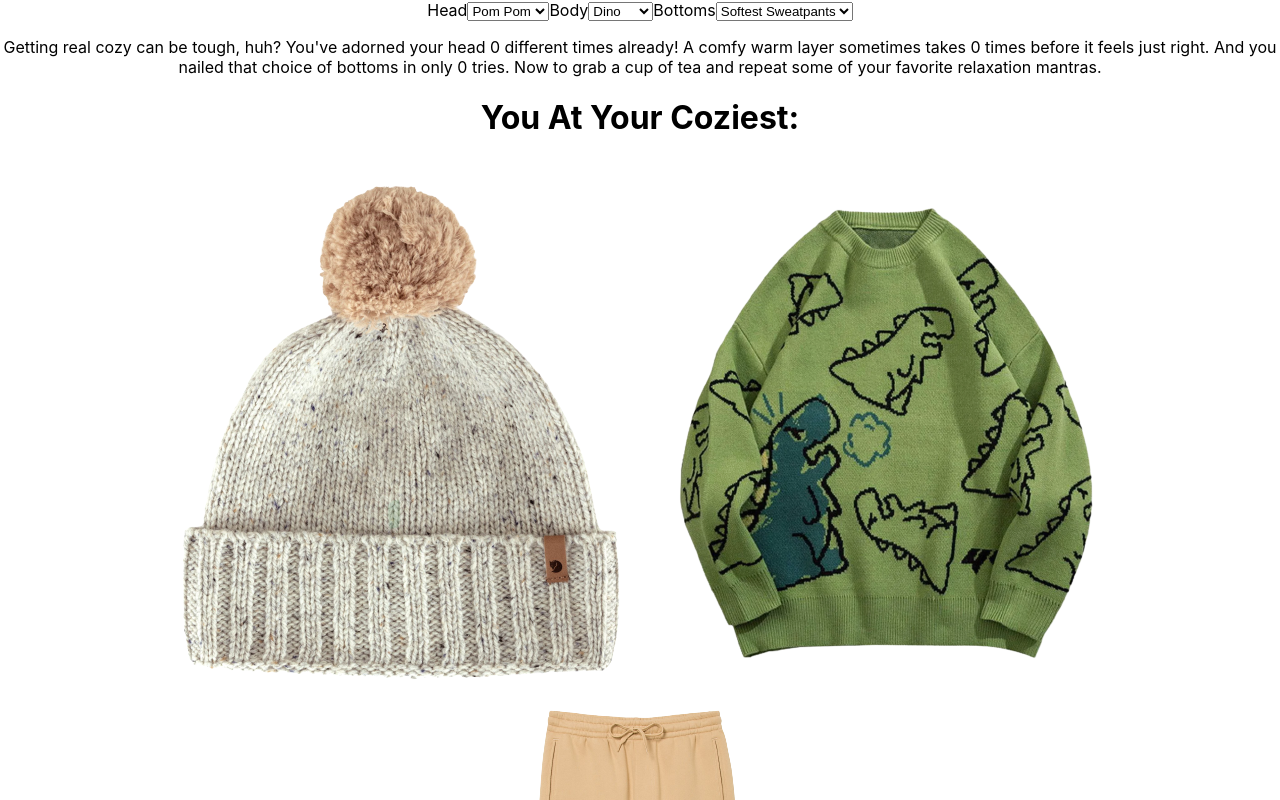
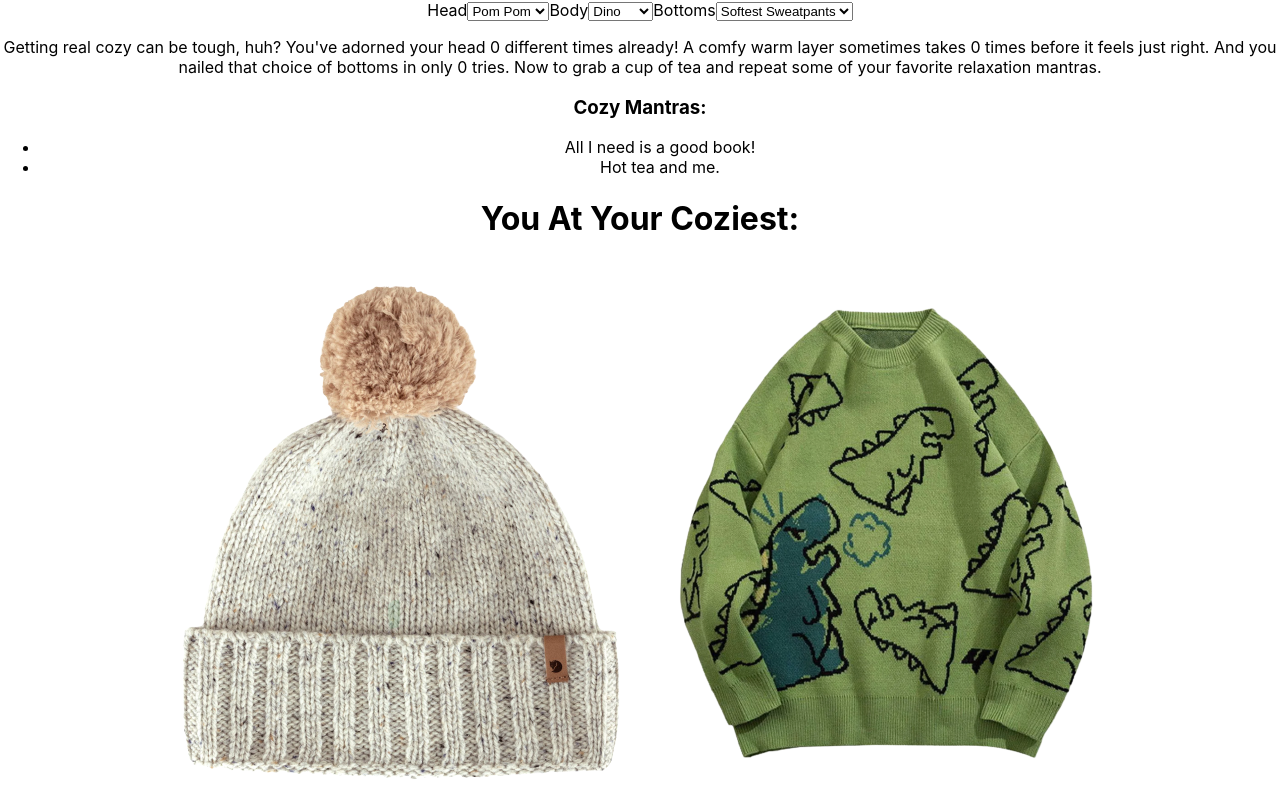
Before and after one commit to Allison-Ause/react-character-builder, a React (Create React App) app: page / in a window 1280 px wide. Shown: the top 800 px of the page. Built offline with nearby package versions, Linux system fonts and the light colour scheme.

Commit message:
added catchphrases state as array and wired to Display.js

```diff
--- a/src/components/Display/Display.js
+++ b/src/components/Display/Display.js
@@ -1,14 +1,16 @@
-export default function Display({ headCount, bodyCount, bottomsCount }) {
+export default function Display({ headCount, bodyCount, bottomsCount, catchphrases }) {
   return (
     <div className="display">
       <p>{`Getting real cozy can be tough, huh? You've adorned your head ${headCount} different times already!
       A comfy warm layer sometimes takes ${bodyCount} times before it feels just right.
       And you nailed that choice of bottoms in only ${bottomsCount} tries.
       Now to grab a cup of tea and repeat some of your favorite relaxation mantras.`}</p>
-      {/* <ul>
-        This will have a map function from catchphrases to make li pieces. Returning array of
-        catchphrases with new addition
-      </ul> */}
+      <h3>Cozy Mantras:</h3>
+      <ul>
+        {catchphrases.map((catchphrase) => (
+          <li key={catchphrase}>{catchphrase}</li>
+        ))}
+      </ul>
     </div>
   );
 }
--- a/src/components/Main/Main.js
+++ b/src/components/Main/Main.js
@@ -12,6 +12,10 @@ export default function Main() {
   const [bodyCount, setBodyCount] = useState(0);
   const [bottoms, setBottoms] = useState('sweatpants-bottoms');
   const [bottomsCount, setBottomsCount] = useState(0);
+  const [catchphrases, setCatchphrases] = useState([
+    'All I need is a good book!',
+    'Hot tea and me.',
+  ]);
   return (
     <div>
       <Controls
@@ -26,7 +30,12 @@ export default function Main() {
         setBottomsCount={setBottomsCount}
       />
       {/* <Catchphrase /> */}
-      <Display headCount={headCount} bodyCount={bodyCount} bottomsCount={bottomsCount} />
+      <Display
+        headCount={headCount}
+        bodyCount={bodyCount}
+        bottomsCount={bottomsCount}
+        catchphrases={catchphrases}
+      />
       <Character head={head} body={body} bottoms={bottoms} />
     </div>
   );
```
